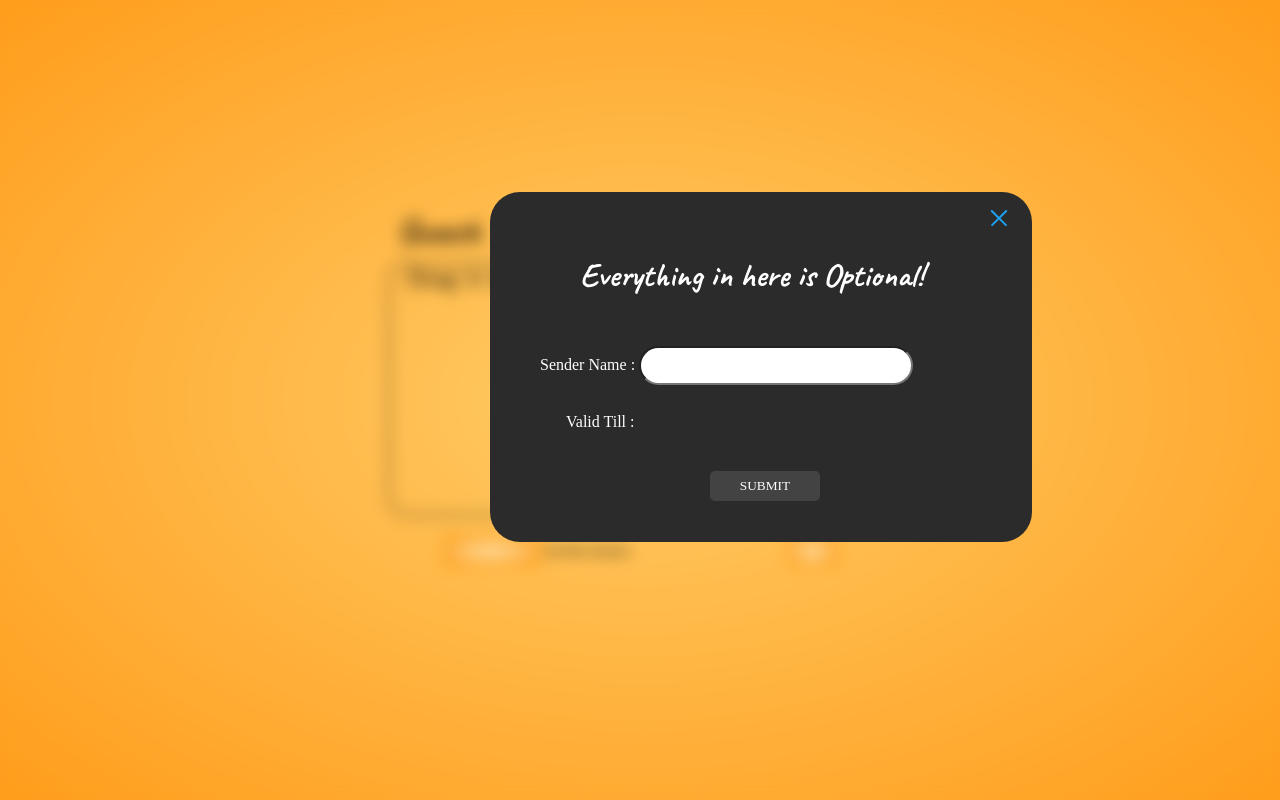
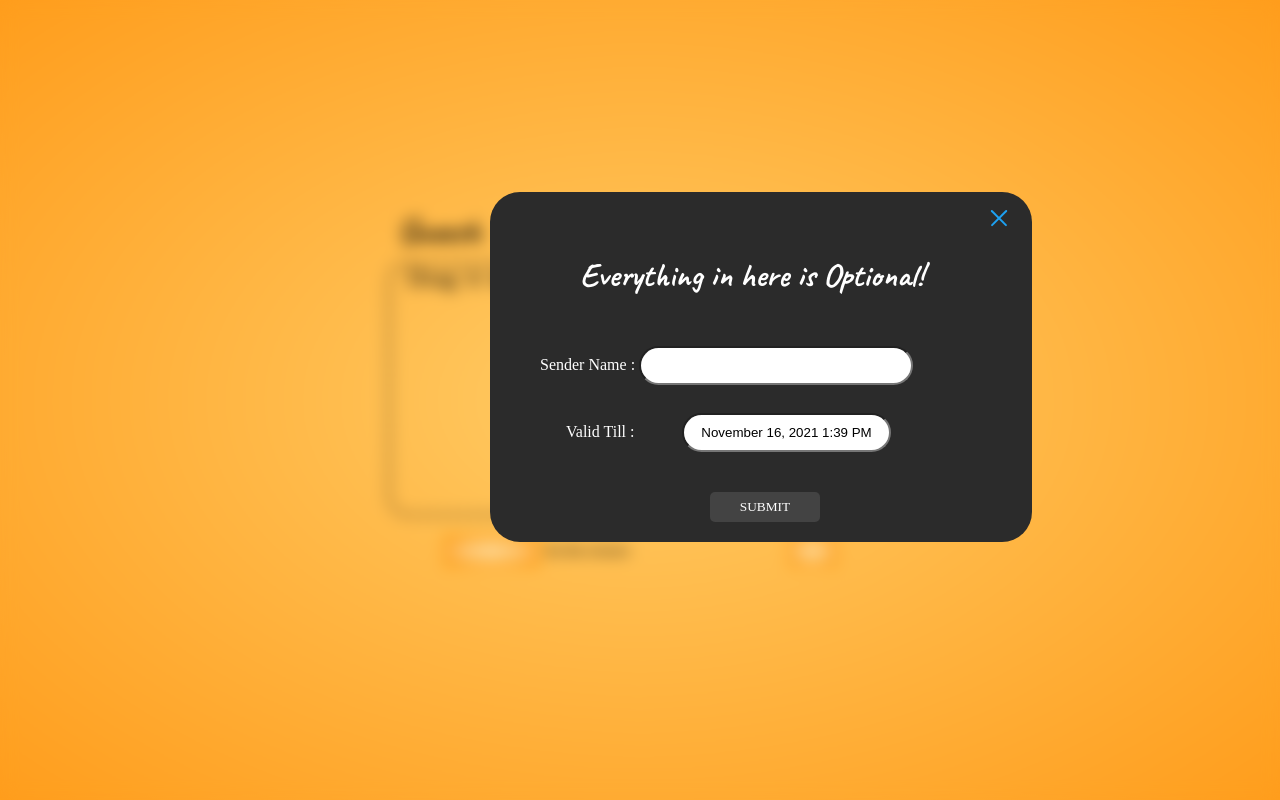
Before and after one commit to S-Varunn/Swoosh, a React (Create React App) app: page / in a window 1280 px wide. Both pictures are taken after a click on the button "NEXT". Built offline with nearby package versions, Linux system fonts and the light colour scheme; a web font is replaced by a local one.

Commit message:
Feat: Time picker added

```diff
--- a/package.json
+++ b/package.json
@@ -8,6 +8,7 @@
     "@testing-library/user-event": "^12.8.3",
     "axios": "^0.21.1",
     "react": "^17.0.2",
+    "react-datepicker": "^4.3.0",
     "react-dom": "^17.0.2",
     "react-dropzone": "^11.3.4",
     "react-router-dom": "^6.0.2",
--- a/src/components/Modal.css
+++ b/src/components/Modal.css
@@ -80,6 +80,7 @@
   margin-left: 76px;
   margin-top: 28px;
   color: rgb(255, 255, 255);
+  display: flex;
 }
 .submit-modal {
   position: absolute;
@@ -91,3 +92,10 @@
 .submit-modal:hover {
   background: radial-gradient(#ffdc96, #fd8f00);
 }
+.react-datepicker__input-container input {
+  padding: 10px;
+  width: 185px;
+  border-radius: 30px;
+  margin-left: 31px;
+  text-align: center;
+}
--- a/src/components/Modal.js
+++ b/src/components/Modal.js
@@ -1,13 +1,22 @@
 import React from "react";
 import { useState } from "react";
 import "../components/Modal.css";
+import DatePicker from "react-datepicker";
+import "react-datepicker/dist/react-datepicker.css";
+
 const Modal = ({ closeModal, modalSubmit, onClickHandler }) => {
-  const { data, setData } = useState({ hi: "Hi Im data" });
+  const [data, setData] = useState({});
+  const [name, setName] = useState("Anonymous");
+  const [startDate, setStartDate] = useState(new Date());
+
   const submitModal = () => {
+    let currData = { ...data, senderName: name, validTill: startDate };
+    setData({ ...data, senderName: name, validTill: startDate });
     closeModal(false);
     modalSubmit(true);
-    onClickHandler(data);
+    onClickHandler(currData);
   };
+
   return (
     <div className="modalBackground">
       <div className="modal-container">
@@ -24,9 +33,25 @@ const Modal = ({ closeModal, modalSubmit, onClickHandler }) => {
         <div className="modal-content">
           <div className="modal-header">Everything in here is Optional!</div>
           <div className="choose-user">
-            Sender Name : <input className="input-box" type="text" />
+            Sender Name :{" "}
+            <input
+              className="input-box"
+              type="text"
+              onChange={(e) => setName(e.target.value)}
+            />
           </div>
-          <div className="choose-validtilldate">Valid Till : </div>
+          <div className="choose-validtilldate">
+            <div style={{ width: "85px", marginTop: "10px" }}>Valid Till :</div>
+            <DatePicker
+              selected={startDate}
+              onChange={(date) => setStartDate(date)}
+              showTimeSelect
+              timeFormat="hh:mm aa"
+              timeIntervals={60}
+              timeCaption="Time"
+              dateFormat="MMMM d, yyyy h:mm aa"
+            />
+          </div>
         </div>
         <div style={{ width: "100%", position: "relative" }}>
           <button className="submit-modal" onClick={() => submitModal()}>
--- a/src/components/Upload.js
+++ b/src/components/Upload.js
@@ -20,12 +20,12 @@ const Upload = () => {
     console.log(event.target.files[0]);
   };
 
-  const onClickHandler = (Modaldata) => {
+  const onClickHandler = (modalData) => {
+    console.log(modalData);
     setOpenModal(false);
     const data = new FormData();
     console.log("myformdata", data);
     data.append("file", selectedFile);
-
     axios
       .post("http://localhost:8000/", data, {
         // receive two parameter endpoint url ,form data
```
Also changed, not shown: 1 other file (tests, documents, lock files or other folders).
